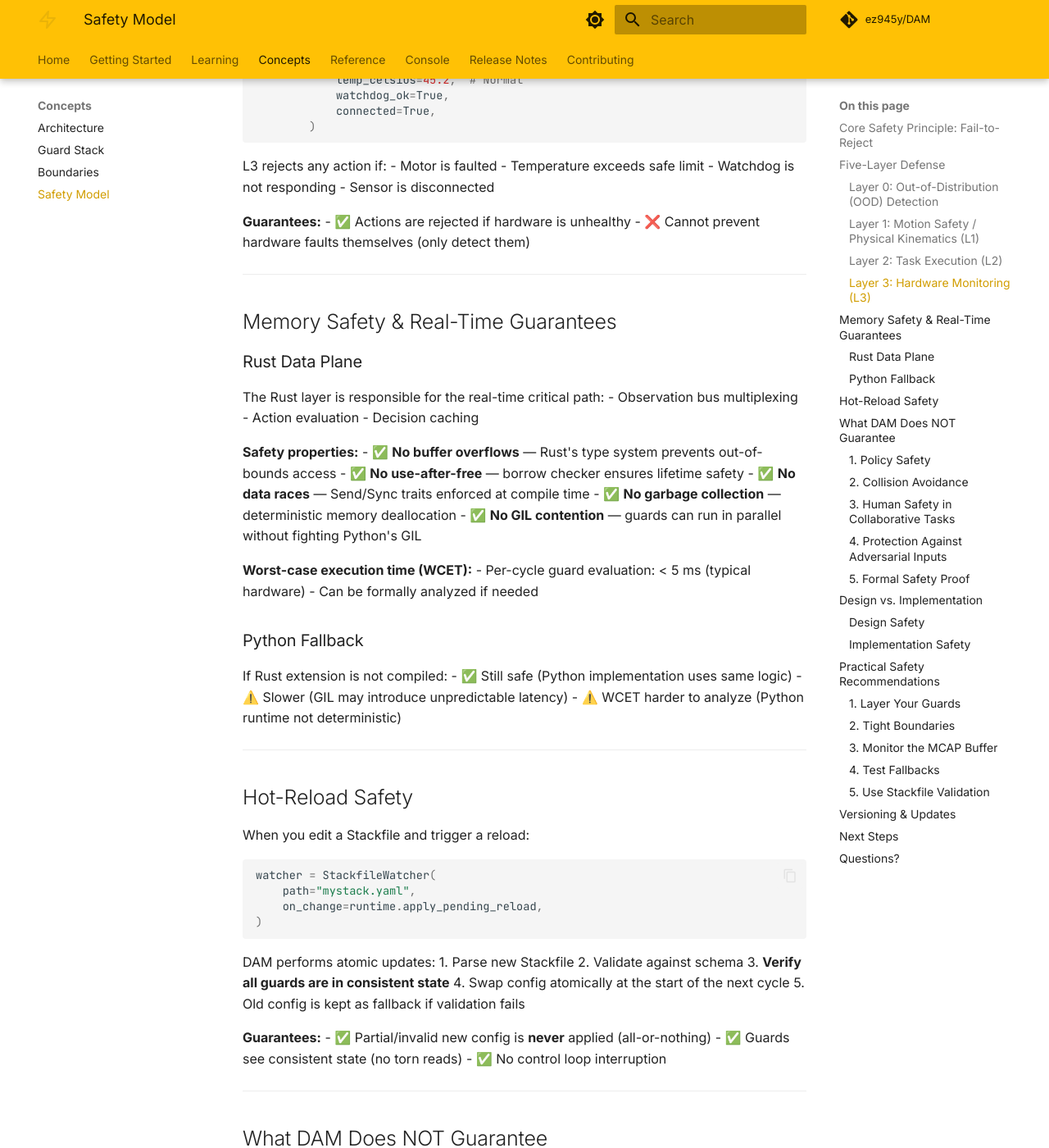
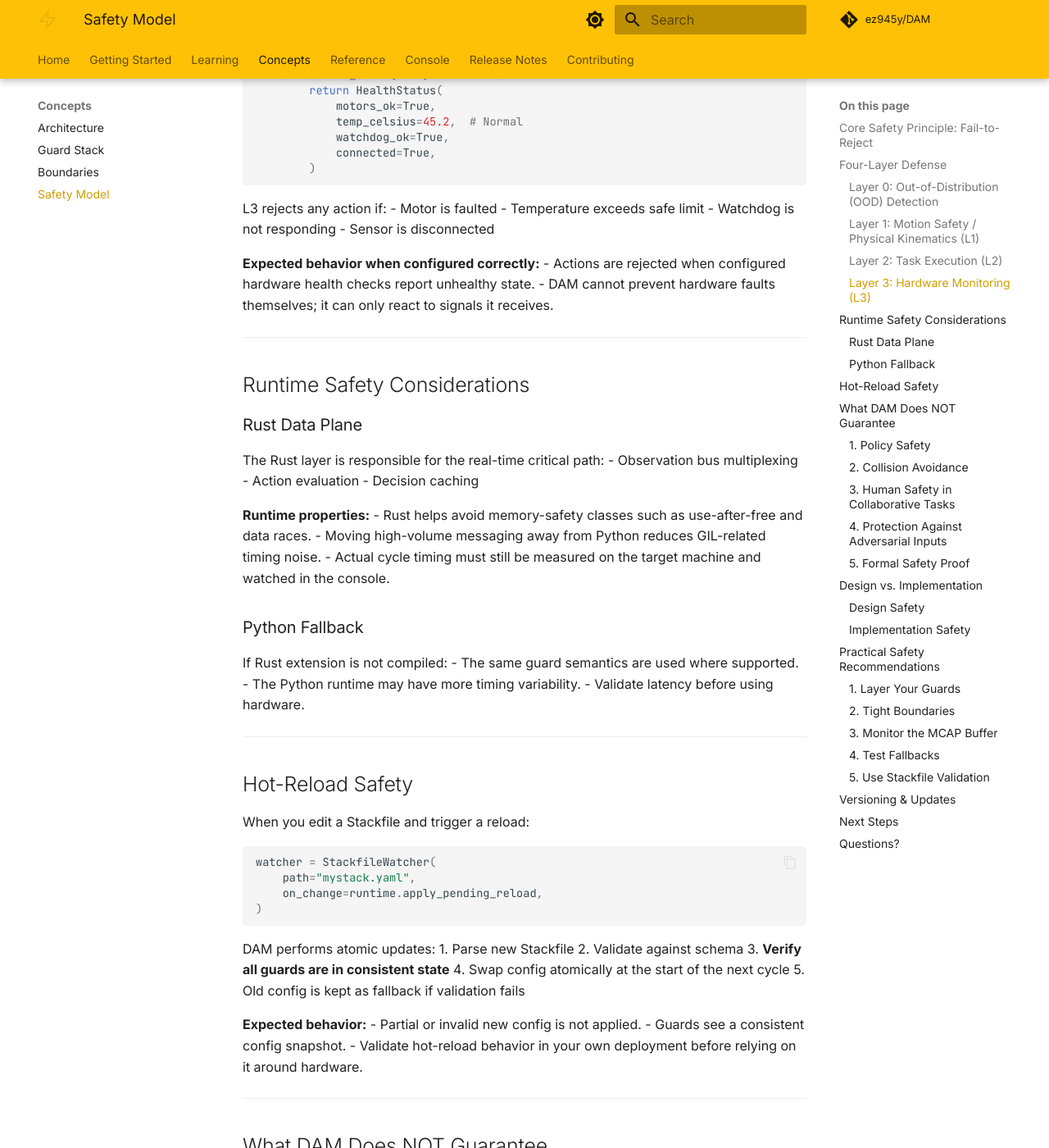
Before and after one commit to ez945y/DAM, an MkDocs documentation site: the page built from docs/concepts/safety.md, in a window 1280 px wide and 1400 px high, scrolled down 3677 px. Shown: the whole window at 82% size. Built offline with MkDocs 1.6.1 and Material for MkDocs 9.7.7, drawn with Linux system fonts in a browser that asks for light colours; comment, search, counter and statistics services are not loaded; some of the changed text lies outside the part shown.

Commit message:
feat: reframe safety model docs

````diff
--- a/docs/concepts/safety.md
+++ b/docs/concepts/safety.md
@@ -1,12 +1,12 @@
-# Safety Guarantees
+# Safety Model
 
-DAM is designed using **defense-in-depth** and **fail-safe** principles. This document explains what safety properties DAM provides, what it does NOT guarantee, and how to reason about safety in your system.
+DAM is designed using **defense-in-depth** and **fail-to-reject** principles. This document explains the safety behavior DAM is designed to provide, the assumptions it depends on, and what it does not guarantee.
 
 ---
 
 ## Core Safety Principle: Fail-to-Reject
 
-**The most important rule: Any failure mode in the guard stack results in immediate rejection.**
+**The most important rule: guard failures should result in rejection, not silent execution.**
 
 ```python
 try:
@@ -24,11 +24,11 @@ This means:
 - ✅ Guard memory error → action rejected, not executed
 - ✅ Corrupt data → action rejected, not executed
 
-There is **no graceful degradation** that still executes unsafe actions.
+The intended behavior is conservative: do not execute an action when the guard stack cannot evaluate it reliably.
 
 ---
 
-## Five-Layer Defense
+## Four-Layer Defense
 
 Each guard layer is independent and evaluates the action from a different perspective. The **most restrictive decision wins**.
 
@@ -107,11 +107,11 @@ boundaries:
 - **Acceleration:** Target velocity scaled back
 - **Workspace:** **Rejected** (cannot clamp an end-effector back into bounds without knowing which joints to move)
 
-**Guarantees:**
-- ✅ Joint limits are **never** violated
-- ✅ Velocity and acceleration are bounded
-- ✅ End-effector stays within workspace
-- ❌ Does NOT guarantee collision-free motion without an additional simulation/collision checker
+**Expected behavior when configured correctly:**
+- Joint limits are clamped to configured `upper` and `lower` values.
+- Velocity and acceleration are bounded according to configured limits.
+- Workspace callbacks respond when end-effector pose leaves the configured box.
+- Collision-free motion still requires a dedicated simulation or collision checker.
 
 ---
 
@@ -132,20 +132,20 @@ and task-phase gripper command validation.
 ```yaml
 boundaries:
   pick_and_place:
+    layer: L2
     type: list
     nodes:
-      - node_id: reach
-        callback: task_workspace_bounds
+      - callback: task_workspace_bounds
         params:
           bounds: [[-0.35, 0.35], [-0.05, 0.45], [0.01, 0.40]]
         fallback: hold_position
         timeout_sec: 15.0
 ```
 
-**Guarantees:**
-- ✅ Actions violating boundary constraints are rejected
-- ✅ Timeouts prevent indefinite task execution
-- ❌ Callbacks are user-provided; DAM cannot guarantee they are correct
+**Expected behavior when configured correctly:**
+- Actions violating active boundary callbacks are rejected or clamped according to the callback.
+- Timeouts reject task phases that exceed `timeout_sec`.
+- Custom callback correctness remains the user's responsibility.
 
 ---
 
@@ -173,13 +173,13 @@ L3 rejects any action if:
 - Watchdog is not responding
 - Sensor is disconnected
 
-**Guarantees:**
-- ✅ Actions are rejected if hardware is unhealthy
-- ❌ Cannot prevent hardware faults themselves (only detect them)
+**Expected behavior when configured correctly:**
+- Actions are rejected when configured hardware health checks report unhealthy state.
+- DAM cannot prevent hardware faults themselves; it can only react to signals it receives.
 
 ---
 
-## Memory Safety & Real-Time Guarantees
+## Runtime Safety Considerations
 
 ### Rust Data Plane
 
@@ -188,23 +188,17 @@ The Rust layer is responsible for the real-time critical path:
 - Action evaluation
 - Decision caching
 
-**Safety properties:**
-- ✅ **No buffer overflows** — Rust's type system prevents out-of-bounds access
-- ✅ **No use-after-free** — borrow checker ensures lifetime safety
-- ✅ **No data races** — Send/Sync traits enforced at compile time
-- ✅ **No garbage collection** — deterministic memory deallocation
-- ✅ **No GIL contention** — guards can run in parallel without fighting Python's GIL
-
-**Worst-case execution time (WCET):**
-- Per-cycle guard evaluation: < 5 ms (typical hardware)
-- Can be formally analyzed if needed
+**Runtime properties:**
+- Rust helps avoid memory-safety classes such as use-after-free and data races.
+- Moving high-volume messaging away from Python reduces GIL-related timing noise.
+- Actual cycle timing must still be measured on the target machine and watched in the console.
 
 ### Python Fallback
 
 If Rust extension is not compiled:
-- ✅ Still safe (Python implementation uses same logic)
-- ⚠️ Slower (GIL may introduce unpredictable latency)
-- ⚠️ WCET harder to analyze (Python runtime not deterministic)
+- The same guard semantics are used where supported.
+- The Python runtime may have more timing variability.
+- Validate latency before using hardware.
 
 ---
 
@@ -226,10 +220,10 @@ DAM performs atomic updates:
 4. Swap config atomically at the start of the next cycle
 5. Old config is kept as fallback if validation fails
 
-**Guarantees:**
-- ✅ Partial/invalid new config is **never** applied (all-or-nothing)
-- ✅ Guards see consistent state (no torn reads)
-- ✅ No control loop interruption
+**Expected behavior:**
+- Partial or invalid new config is not applied.
+- Guards see a consistent config snapshot.
+- Validate hot-reload behavior in your own deployment before relying on it around hardware.
 
 ---
 
@@ -276,23 +270,22 @@ DAM's design follows best practices, but proofs are ongoing work. The system is
 DAM has two safety components:
 
 ### Design Safety
-The **architecture itself** is safe by construction:
+The architecture is designed for conservative behavior:
 - Fail-to-reject principle
 - Layered guards
 - Hot-reload atomicity
 - Memory safety (Rust)
 
 ### Implementation Safety
-Requires careful code review and testing:
+It still requires careful code review and testing:
 - No logic bugs in guard evaluators
 - No off-by-one errors in boundary checks
 - Proper error handling
 
 DAM includes:
-- ✅ Comprehensive unit tests
-- ✅ Integration tests with real hardware
-- ✅ MCAP replay for post-incident analysis
-- ⚠️ No formal verification (yet)
+- Unit, integration, safety, and regression tests
+- MCAP replay for post-incident analysis
+- No formal verification claim
 
 ---
 
@@ -314,23 +307,27 @@ guards:
 ```
 
 ### 2. Tight Boundaries
-Start with conservative constraints. Loosen them incrementally as you verify safety.
+Start with conservative boundary parameters. Loosen them incrementally as you validate behavior.
 
 ```yaml
 # Phase 1: Very conservative
 boundaries:
   reach:
+    layer: L2
+    type: single
     nodes:
-      - constraint:
-          max_speed: 0.1
+      - callback: task_workspace_bounds
+        params:
           bounds: [[-0.1, 0.1], [0.1, 0.2], [0.0, 0.3]]
 
 # Phase 2: Loosen as you gain confidence
 boundaries:
   reach:
+    layer: L2
+    type: single
     nodes:
-      - constraint:
-          max_speed: 0.3
+      - callback: task_workspace_bounds
+        params:
           bounds: [[-0.3, 0.3], [0.05, 0.45], [0.01, 0.40]]
 ```
 
@@ -374,7 +371,7 @@ Always test new versions in simulation before deploying to hardware.
 
 - **Understand the guards in detail** → [Guard Stack Explained](guards-explained.md)
 - **Configure boundaries** → [Boundary System](boundaries.md)
-- **Deploy your system** → [Quick Start Guide](../quick-stack.md)
+- **Prepare hardware carefully** → [Hardware Readiness](../getting-started/hardware-readiness.md)
 - **Monitor with the Console** → [DAM Console](../console.md)
 
 ---
@@ -386,4 +383,4 @@ Safety is paramount. If you have concerns about a specific scenario:
 2. File an issue with the safety tag
 3. Contact the DAM team
 
-**Remember:** DAM is currently experimental-grade. For safety-critical production use, combine it with formal methods, extensive testing, and human oversight.
+**Remember:** DAM is currently experimental-grade. For safety-critical production use, combine it with formal methods, extensive testing, independent hardware safety procedures, and human oversight.
````
Also changed, not shown: other parts of docs/concepts/safety.md (+1 -1 lines), 1 other file.
